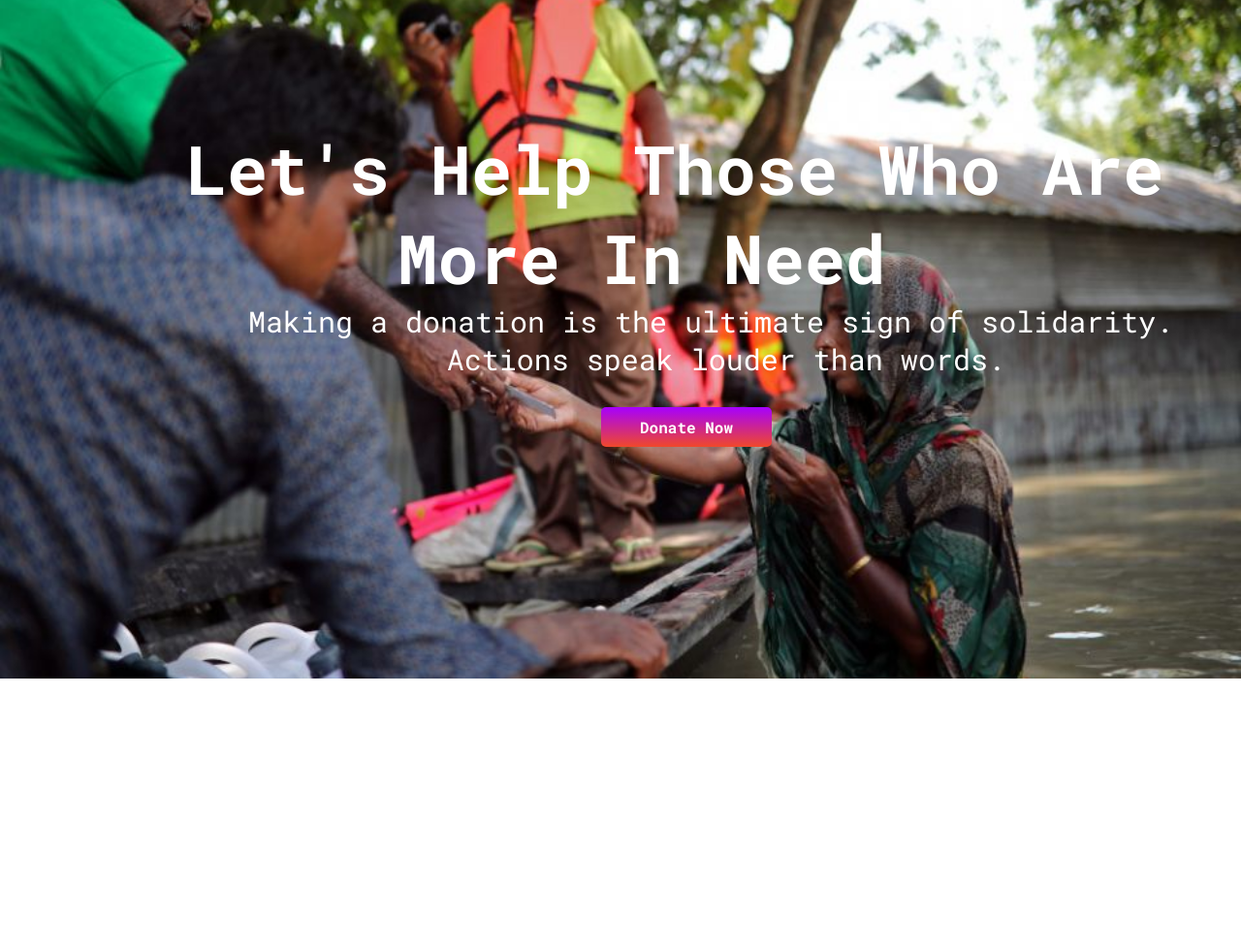
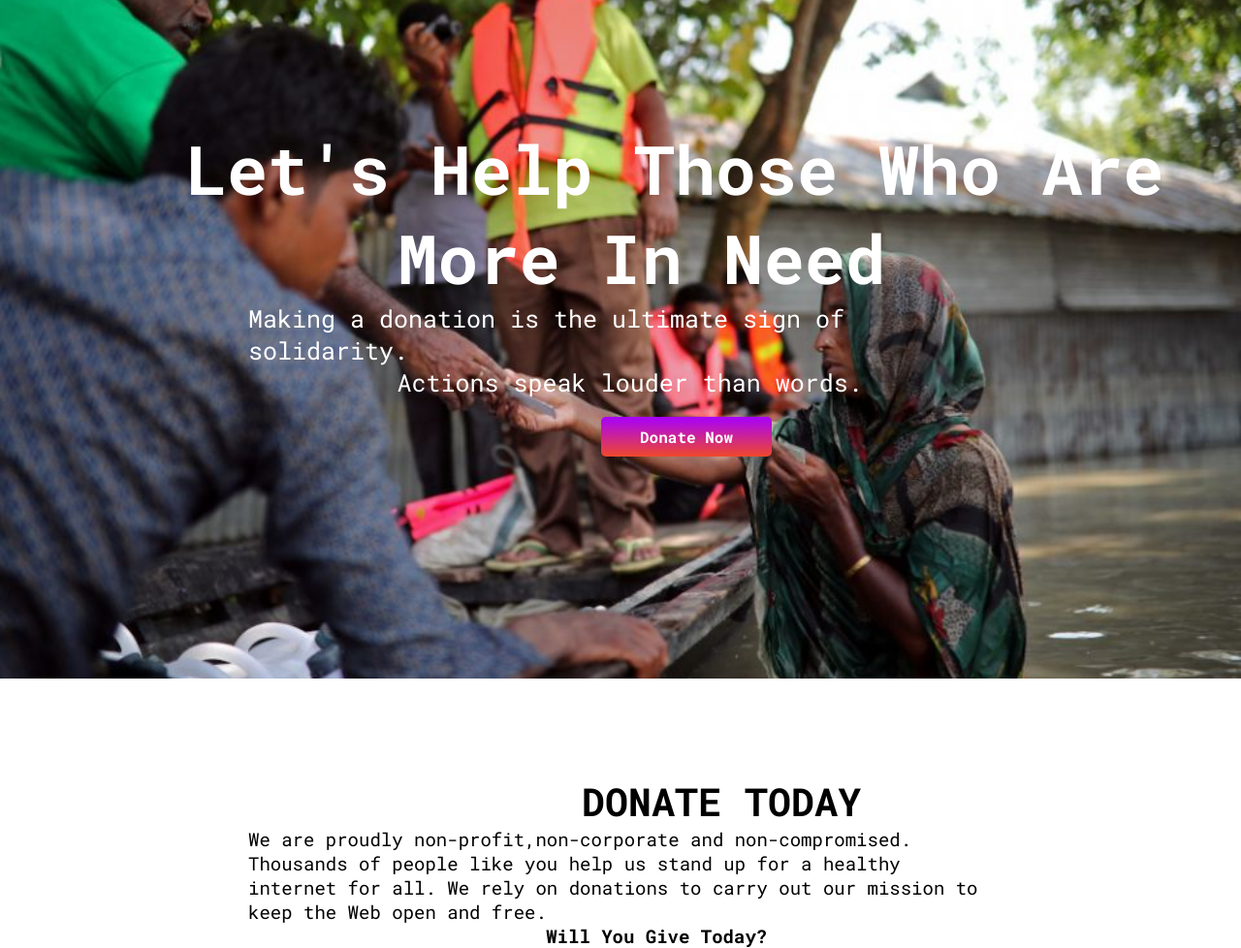
Before and after one commit to jerintanzim5/first-Milestone, a plain HTML site: page index.html in a window 1280 px wide. Shown: the whole page at 97% size. Before the commit the page ends 800 px from the top, so only its background shows below. Drawn offline with Linux system fonts and the light colour scheme.

Commit message:
others section

```diff
--- a/index.html
+++ b/index.html
@@ -21,9 +21,19 @@
         <div>
 
             <h1>Let's Help Those Who Are<br><span>More In Need</span></h1>
-            <p> Making a donation is the ultimate sign of solidarity.<br><span>Actions speak louder than words.</span></p>
+            <p id="top-peragraph"> Making a donation is the ultimate sign of solidarity.<br><span>Actions speak louder than words.</span></p>
             <a class="link_button" target="_blank" href="#">Donate Now</a>
+
         </div>
+
+    </section>
+
+    <section>
+        <div>
+            <h2>DONATE TODAY</h2>
+            <p>We are proudly non-profit,non-corporate and non-compromised. Thousands of people like you help us stand up for a healthy internet for all. We rely on donations to carry out our mission to keep the Web open and free.<br><span class="bold">Will You Give Today? </span></p>
+        </div>
+
 
     </section>
 </body>
--- a/style.css
+++ b/style.css
@@ -1,5 +1,6 @@
 *{
     margin: 0;
+    padding: 0;
 }
 body{
     font-family: 'Anton', sans-serif;
@@ -25,9 +26,9 @@ h1{
 span{
     padding-left: 20%;
 }
-p{
+#top-peragraph{
     color:#fff;
-    font-size: 30px;
+    font-size: 25px;
     padding-left: 20%;
 }
 .link_button{
@@ -37,9 +38,22 @@ p{
     font-weight:700;
     border-radius: 5px;
     position: absolute;
-    top:420px;
+    top:430px;
     left:620px;
     padding: 10px 40px;
+}
 
 
+h2{
+    font-size:40px;
+    margin: 100px 0 0 600px;
 }
+p{
+    font-size: 19px;
+    padding-left:20%;
+    padding-right:20% ;
+}
+.bold{
+    font-weight:700;
+    padding-left: 40%;
+}
```
